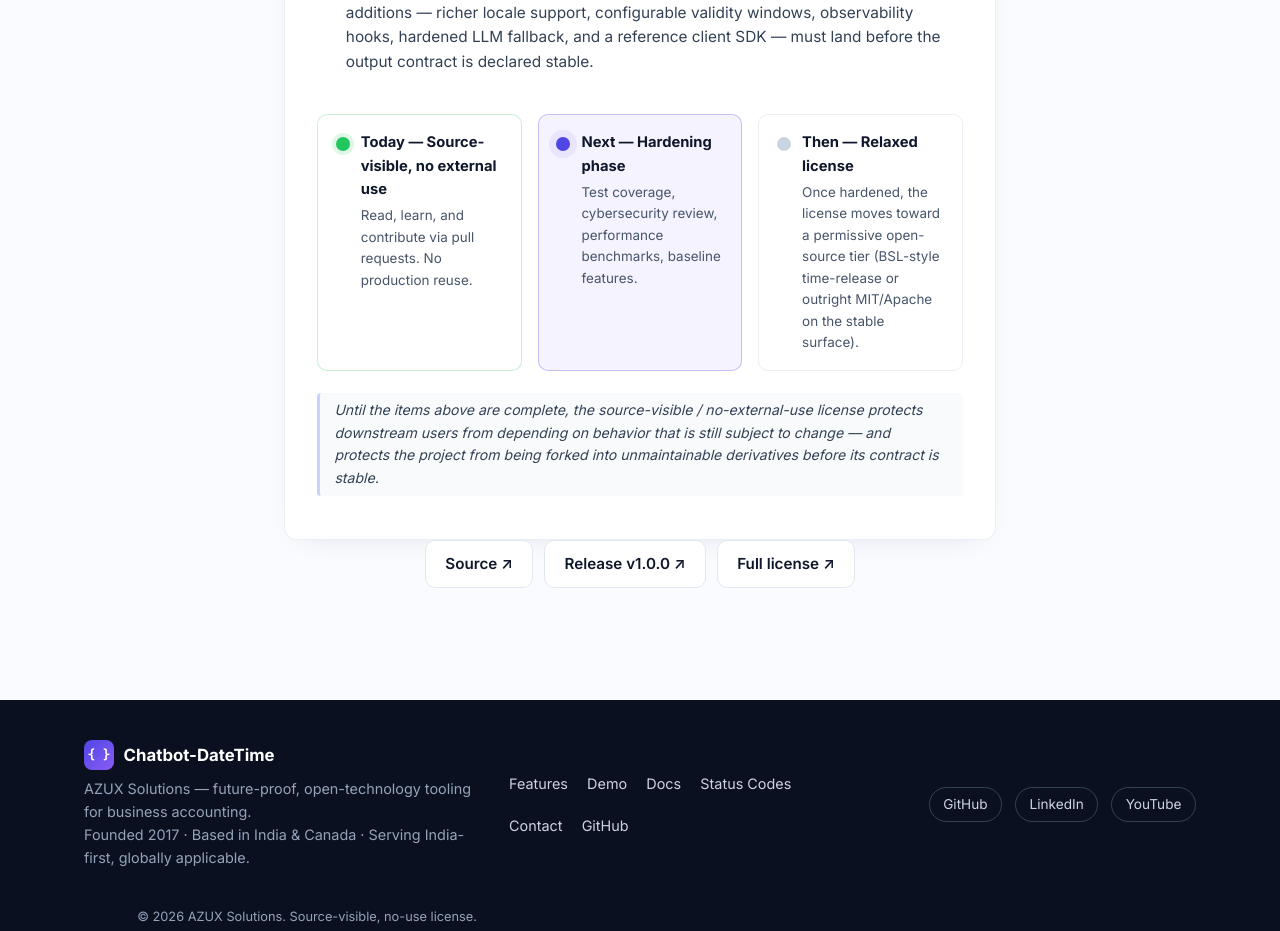
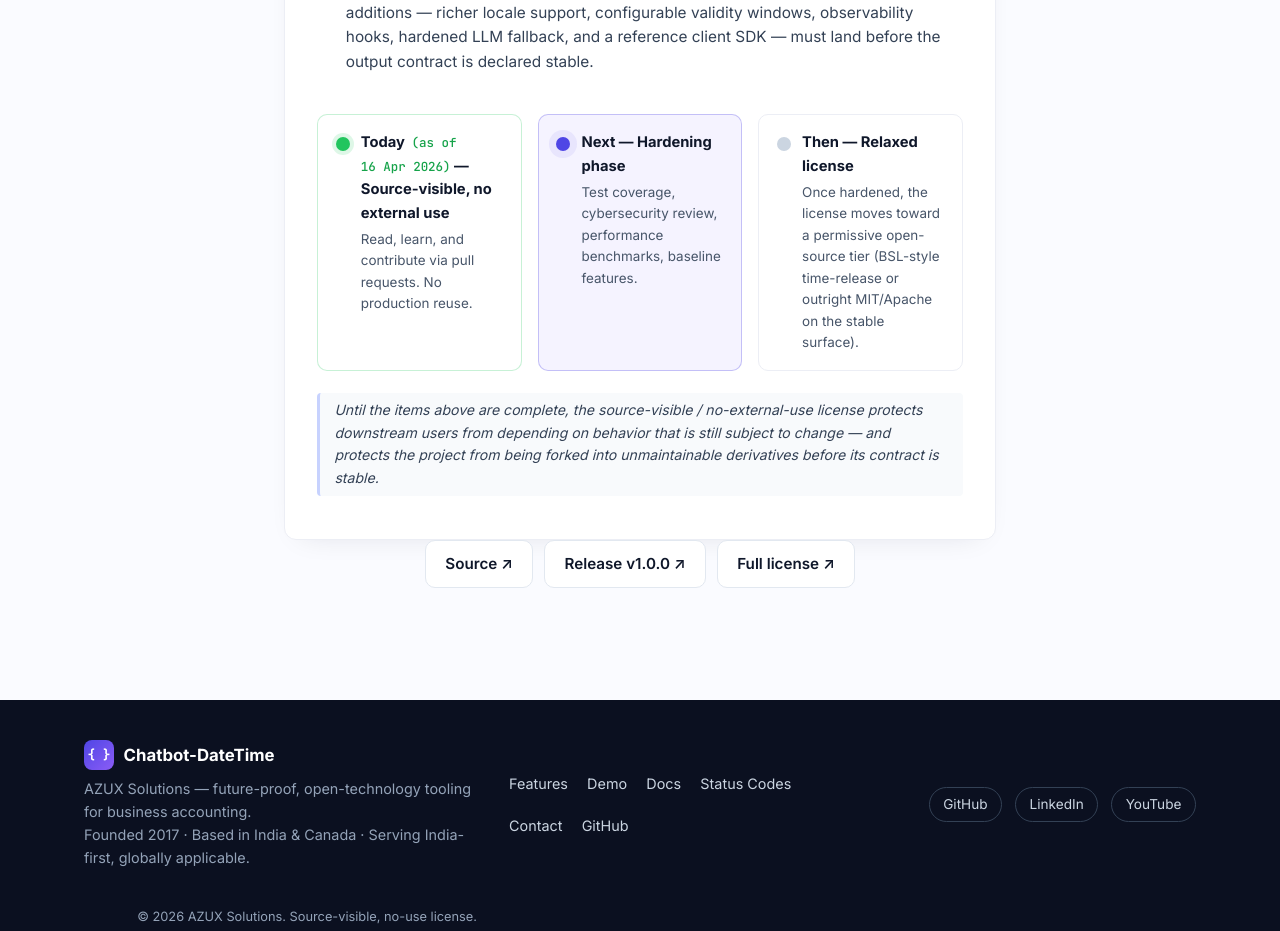
Before and after one commit to fyaz6194/azuxsolutions.com, a plain HTML site: page index.html in a window 1280 px wide. Shown: the part 10722-11653 px from the top of the page. Drawn offline with Linux system fonts and the light colour scheme; no server answers.

Commit message:
Stamp today's date (16 Apr 2026) on the 'Today' journey step in the license section

```diff
--- a/index.html
+++ b/index.html
@@ -860,7 +860,7 @@ curl -X POST http://127.0.0.1:8000/parse \
           <div class="journey-step done">
             <span class="journey-dot"></span>
             <div>
-              <strong>Today — Source-visible, no external use</strong>
+              <strong>Today <span class="journey-date">(as of 16&nbsp;Apr&nbsp;2026)</span> — Source-visible, no external use</strong>
               <p>Read, learn, and contribute via pull requests. No production reuse.</p>
             </div>
           </div>
--- a/styles.css
+++ b/styles.css
@@ -740,6 +740,11 @@ p { margin: 0 0 1em; }
   display: flex; gap: .7rem; align-items: flex-start;
 }
 .journey-step strong { color: #0f172a; font-size: .92rem; display: block; margin-bottom: .2rem; }
+.journey-date {
+  font-family: 'JetBrains Mono', monospace;
+  font-weight: 500; font-size: .78rem; color: #16a34a;
+  margin-left: .2rem;
+}
 .journey-step p { color: #475569; font-size: .84rem; margin: 0; }
 .journey-dot {
   flex: 0 0 auto; width: 14px; height: 14px;
```
